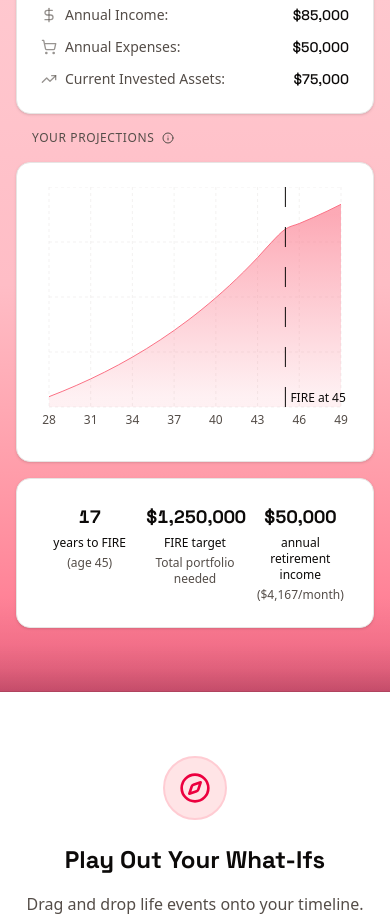
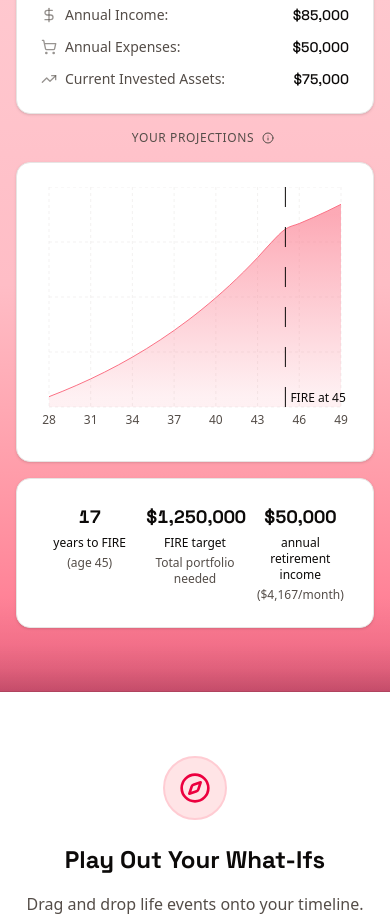
Before and after one commit to schelskedevco/ignidash-legacy, a Next.js app: page / in a window 390 px wide. Shown: the part 1380-2300 px from the top of the page. Built offline with nearby package versions, Linux system fonts and the light colour scheme.

Commit message:
spacing for YOUR PROJECTIONS

```diff
--- a/src/components/features/fire-scenarios/fire-scenarios-section.tsx
+++ b/src/components/features/fire-scenarios/fire-scenarios-section.tsx
@@ -62,8 +62,8 @@ export function FireScenariosSection() {
 
         {/* Right Panel - Financial Outputs */}
         <div className="flex h-full w-full flex-col justify-between gap-4">
-          <div className="ml-4 flex items-center gap-2">
-            <p className="text-muted-foreground text-xs font-medium tracking-wider uppercase lg:text-left">
+          <div className="ml-4 flex items-center justify-center gap-2 lg:justify-start">
+            <p className="text-muted-foreground text-xs font-medium tracking-wider uppercase">
               Your Projections
             </p>
             <Tooltip open={isTooltipOpen} onOpenChange={setIsTooltipOpen}>
```
